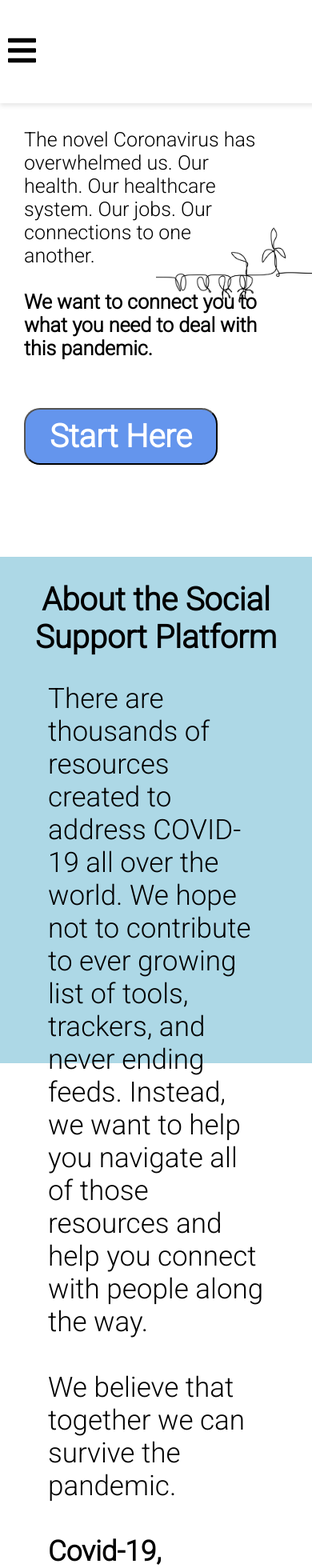
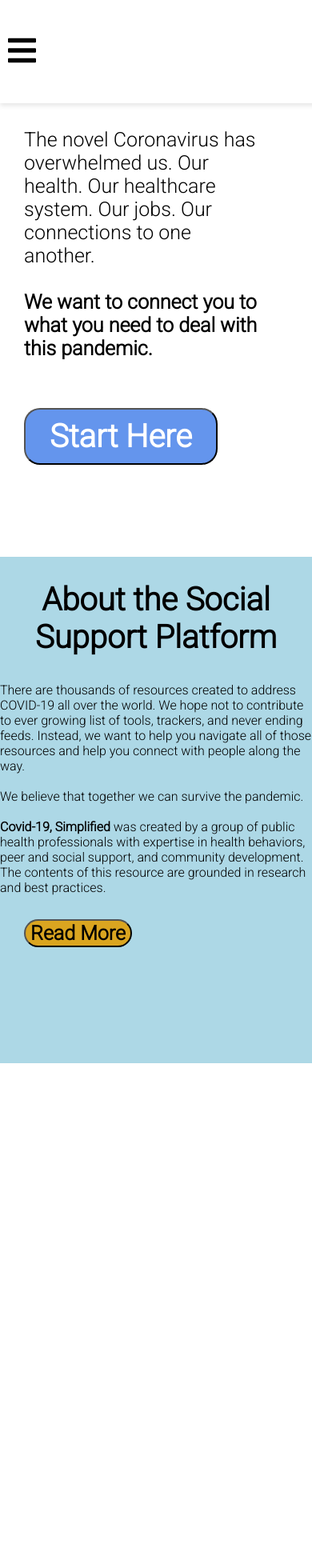
Before and after one commit to alexiscameronfrankel/covid19, a React (Create React App) app: page / in a window 390 px wide. Shown: the top 1960 px of the page at 80% size. After the commit the page ends 1329 px from the top, so only its background shows below. Built offline with nearby package versions, Linux system fonts and the light colour scheme.

Commit message:
working on mobile responsiveness

```diff
--- a/src/App.css
+++ b/src/App.css
@@ -159,6 +159,13 @@ nav ul li.btn {
 
 }
 
+@media all and (max-width: 990px){
+
+  #start{
+  background-image:none;
+  }
+}
+
 /*-- second section start --*/
 
 #about_home{
--- a/src/components/Home.js
+++ b/src/components/Home.js
@@ -16,13 +16,13 @@ class Home extends Component {
               </section>
               <section id="about_home">
                 <h1>About the Social Support Platform</h1>
-                <article>
+                <div>
                     There are thousands of resources created to address COVID-19 all over the world. We hope not to contribute to ever growing list of tools, trackers, and never ending feeds. Instead, we want to help you navigate all of those resources and help you connect with people along the way.
                     <br/><br/>
                     We believe that together we can survive the pandemic.
                     <br/><br/>
                     <b>Covid-19, Simplified</b> was created by a group of public health professionals with expertise in health behaviors, peer and social support, and community development. The contents of this resource are grounded in research and best practices.
-                </article>
+                </div>
                 <button id="about_home_btn" type="button">Read More</button>
               </section>
             </>
```
Also changed, not shown: src/components/Data.js (added), 1 other file (tests, documents, lock files or other folders).
